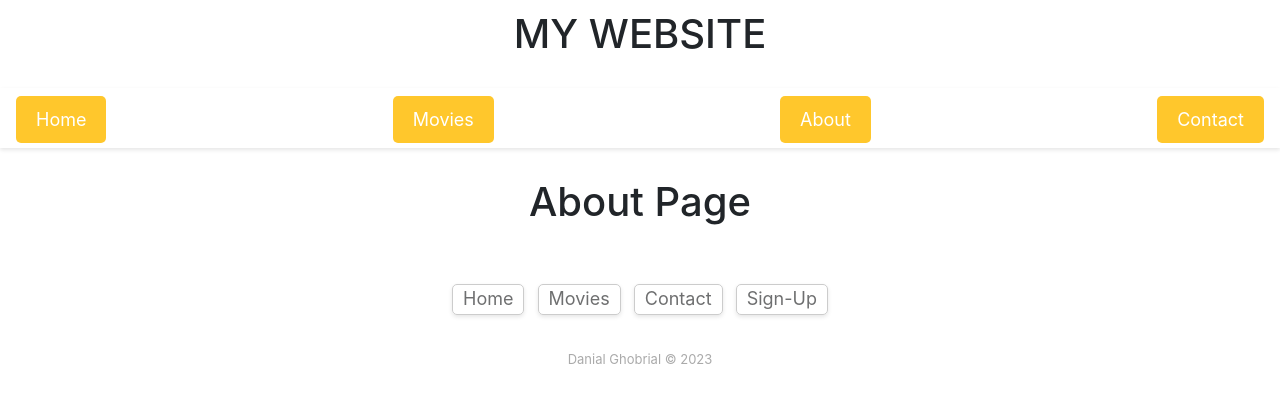
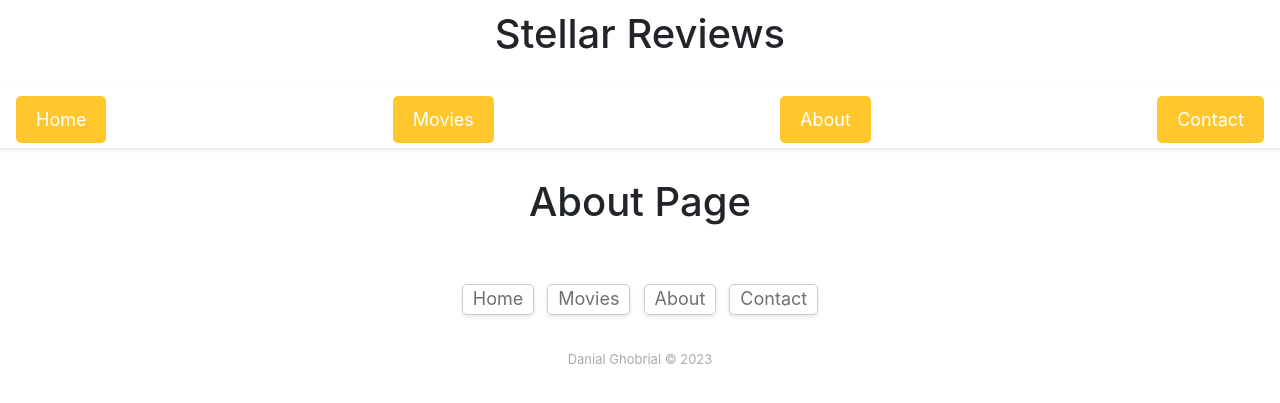
Before and after one commit to DanialGhobrial/DanialGhobrial, a Flask app: page /about in a window 1280 px wide. Shown: the top 403 px of the page. Run offline with Flask 3, Linux system fonts and the light colour scheme; some libraries are stand-ins or nearby versions.

Commit message:
Fixed errors

```diff
--- a/routes.py
+++ b/routes.py
@@ -7,7 +7,7 @@ app = Flask(__name__)
 def get_random_data():
     with sqlite3.connect("Database/Final.db") as conn:
         cursor = conn.cursor()
-        cursor.execute("SELECT * FROM Movie ORDER BY RANDOM() LIMIT 5")
+        cursor.execute("SELECT * FROM Movie ORDER BY RANDOM() LIMIT 4")
         data = cursor.fetchall()
     return data
 
--- a/templates/footer.html
+++ b/templates/footer.html
@@ -11,8 +11,9 @@
             <ul class="list-inline">
                 <li class="list-inline-item"><a href="/">Home</a></li>
                 <li class="list-inline-item"><a href="movies">Movies</a></li>
+                <li class="list-inline-item"><a href="about">About</a></li>
                 <li class="list-inline-item"><a href="contact">Contact</a></li>
-                <li class="list-inline-item"><a href="sign-up">Sign-Up</a></li>
+
             </ul>
             <p class="copyright">Danial Ghobrial © 2023</p>
         </footer>
--- a/templates/header.html
+++ b/templates/header.html
@@ -1 +1 @@
-<h1>MY WEBSITE</h1>
+<h1>Stellar Reviews</h1>
--- a/templates/nav.html
+++ b/templates/nav.html
@@ -3,5 +3,4 @@
     <a href="/movies" class="active">Movies</a>
     <a href="/about" class="active">About</a>
     <a href="/contact" class="active">Contact</a>
-    <!-- Add more navbar links here as needed -->
 </div>
```
Also changed, not shown: Database/Final.db.
